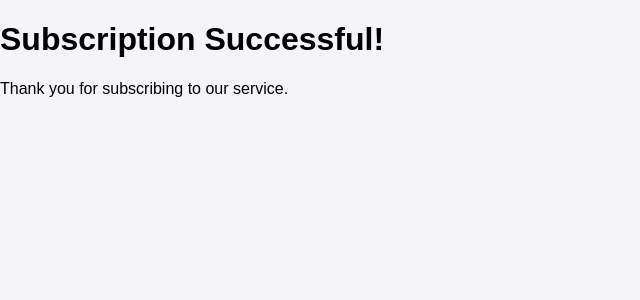
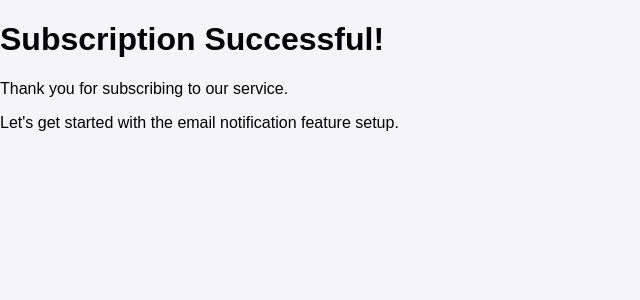
Before and after one commit to Aravsharma1/IntelliSearch, a Next.js app in the folder my-app/: page /success in a window 1280 px wide. Shown: the top 300 px of the page, without its empty margins (0-640 px from the left). Built offline with nearby package versions, Linux system fonts and the light colour scheme.

Commit message:
some changes

```diff
--- a/my-app/app/success/page.tsx
+++ b/my-app/app/success/page.tsx
@@ -3,6 +3,7 @@ export default function Success() {
       <div>
         <h1>Subscription Successful!</h1>
         <p>Thank you for subscribing to our service.</p>
+        <p> Let's get started with the email notification feature setup.</p>
       </div>
     );
   }
```
